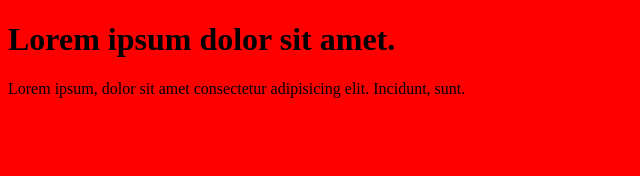
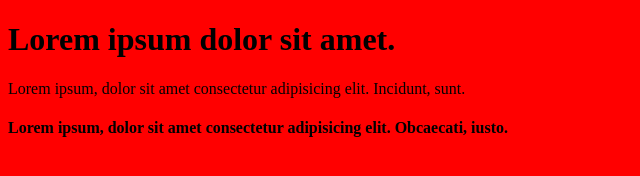
Before and after one commit to HassanAlee/git-branches-tutorial, a plain HTML site: page index.html in a window 1280 px wide. Shown: the whole page, without its empty margins (0-640 px from the left). Drawn offline with Linux system fonts and the light colour scheme.

Commit message:
Added h4

```diff
--- a/index.html
+++ b/index.html
@@ -9,5 +9,6 @@
 <body>
     <h1>Lorem ipsum dolor sit amet.</h1>
     <p>Lorem ipsum, dolor sit amet consectetur adipisicing elit. Incidunt, sunt.</p>
+    <h4>Lorem ipsum, dolor sit amet consectetur adipisicing elit. Obcaecati, iusto.</h4>
 </body>
 </html>
```
